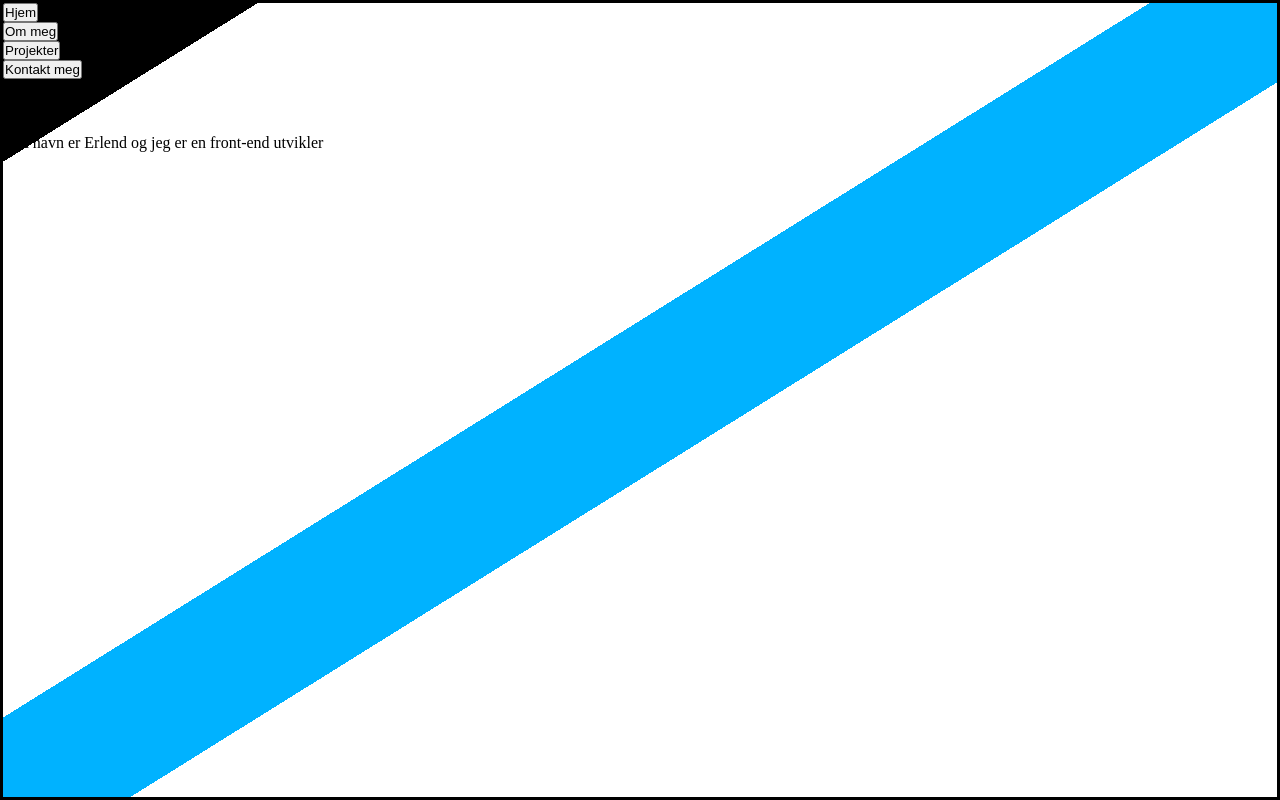
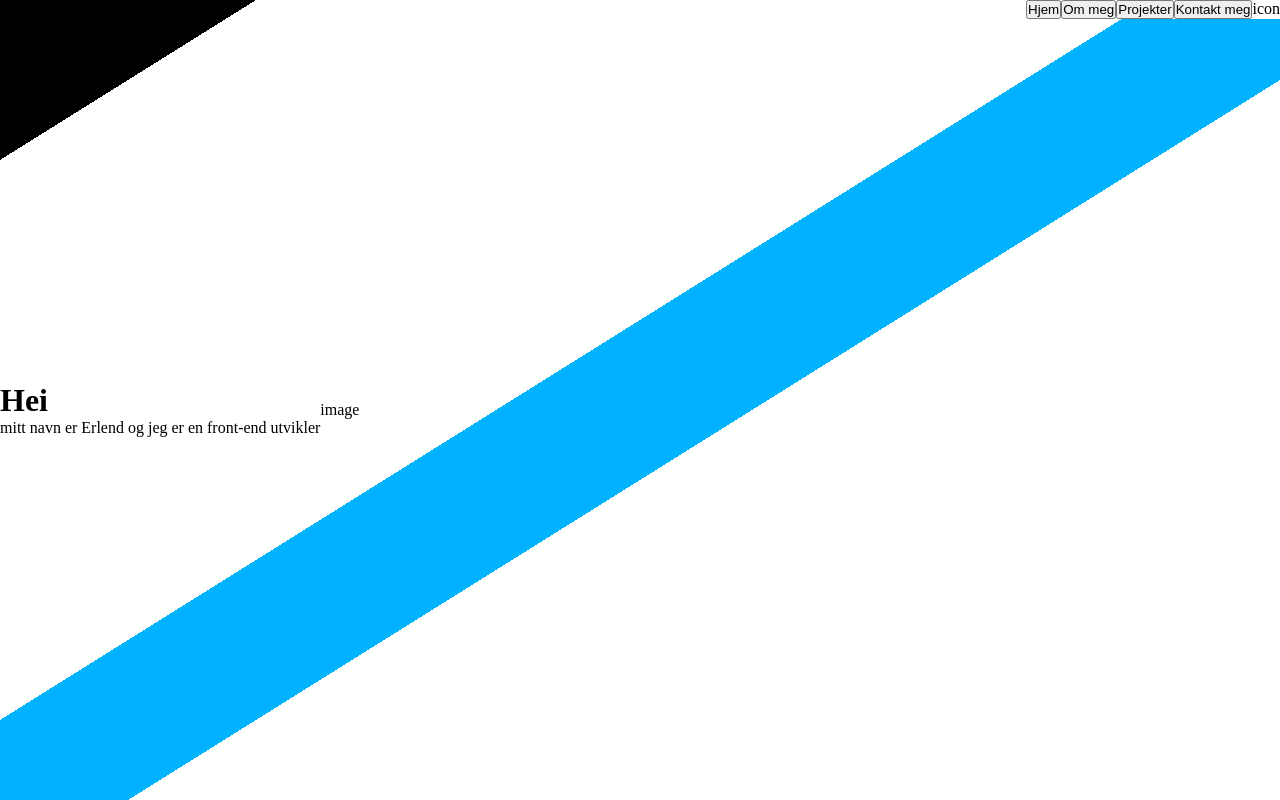
Before and after one commit to Erlandino/portfolio, a React (Create React App) app: page / in a window 1280 px wide. Built offline with nearby package versions, Linux system fonts and the light colour scheme.

Commit message:
front-page skeleton complete

```diff
--- a/src/Introduction.jsx
+++ b/src/Introduction.jsx
@@ -1,26 +1,31 @@
 import React from "react";
 export default function Introduction() {
   return (
-    <div className="Introduction">
-      <nav>
-        <ul>
-          <li>
+    <header className="introduction">
+      <nav className="introduction__nav">
+        <ul className="introduction__nav__ul">
+          <li className="introduction__nav__ul__li">
             <button href="">Hjem</button>
           </li>
-          <li>
+          <li className="introduction__nav__ul__li">
             <button href="">Om meg</button>
           </li>
-          <li>
+          <li className="introduction__nav__ul__li">
             <button href="">Projekter</button>
           </li>
-          <li>
+          <li className="introduction__nav__ul__li">
             <button href="">Kontakt meg</button>
           </li>
-          <li>icon</li>
+          <li className="introduction__nav__ul__li">icon</li>
         </ul>
       </nav>
-      <h1>Hei</h1>
-      <p>mitt navn er Erlend og jeg er en front-end utvikler</p>
-    </div>
+      <div className="introduction__container">
+        <div className="introduction__container__text">
+          <h1 className="introduction__container__text__title">Hei</h1>
+          <p className="introduction__container__text__paragraph">mitt navn er Erlend og jeg er en front-end utvikler</p>
+        </div>
+        <div className="introduction__container__image">image</div>
+      </div>
+    </header>
   );
 }
--- a/src/index.css
+++ b/src/index.css
@@ -7,8 +7,24 @@ body,
 #root {
   height: 100vh;
 }
-.Introduction {
+.introduction {
+  display: flex;
+  flex-direction: column;
   background: linear-gradient(to bottom right, #000000 10%, #ffffff 10%, #ffffff 45%, #00b2ff 45%, #00b2ff 55%, rgba(255, 255, 255, 0) 55%);
   height: 100%;
-  border: solid;
 }
+
+.introduction__nav__ul {
+  display: flex;
+  justify-content: right;
+}
+.introduction__nav__ul__li {
+  background-color: white;
+  display: flex;
+}
+.introduction__container {
+  display: flex;
+  flex-direction: row;
+  align-items: center;
+  height: 100%;
+}
```
